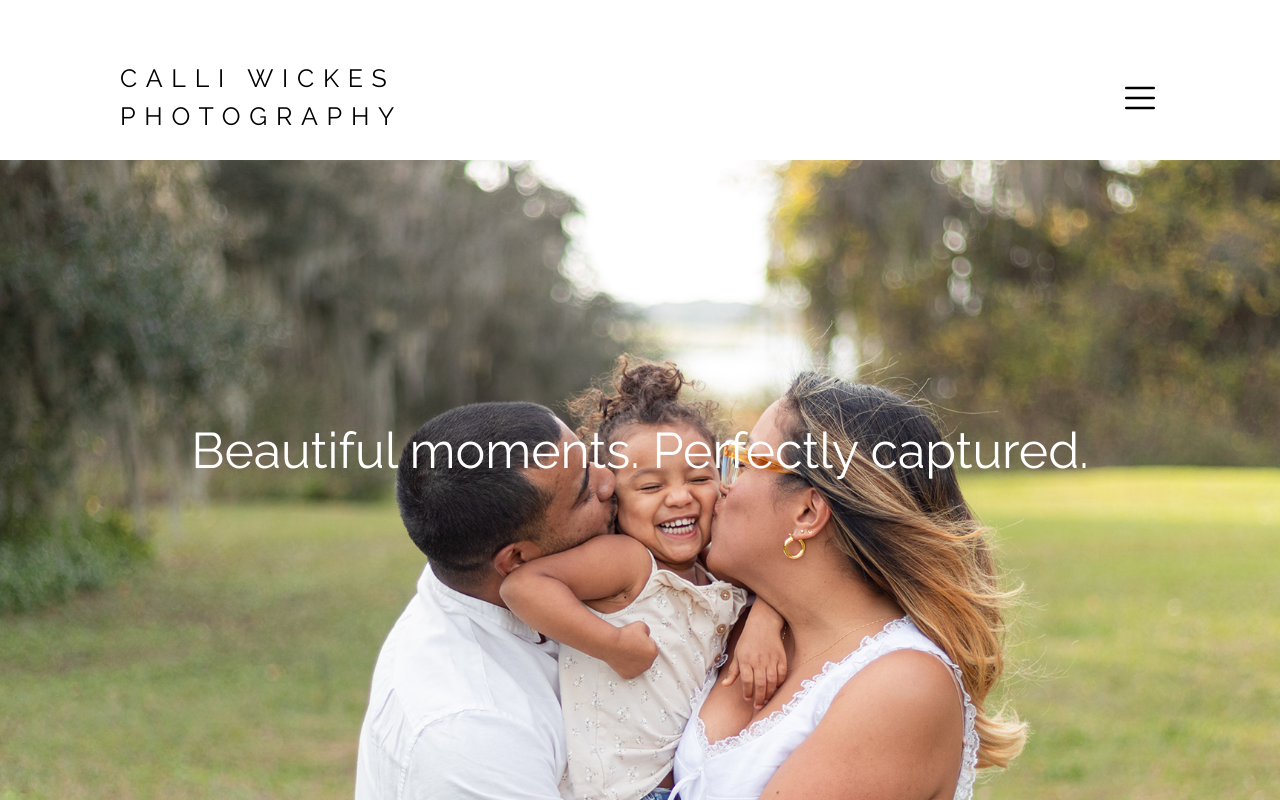
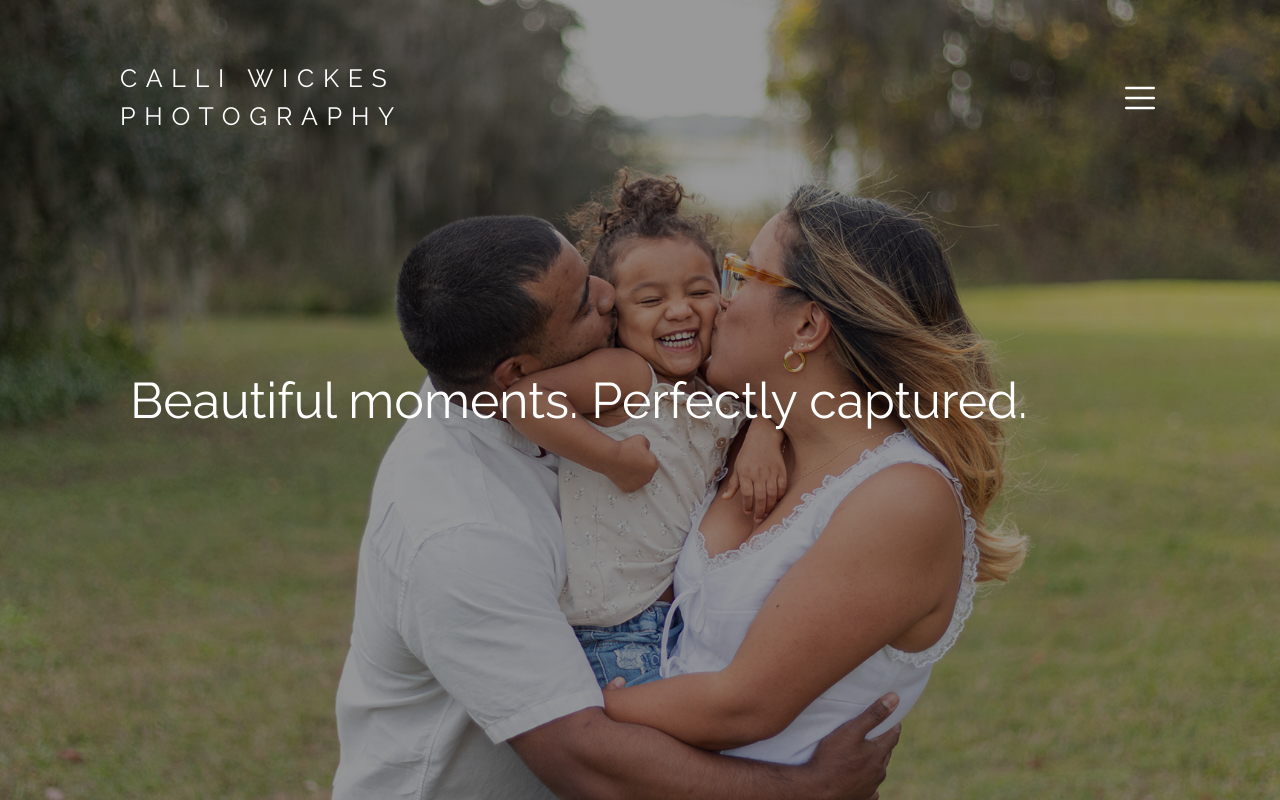
Before and after one commit to joewickes/calliwickesphotography, a Next.js app: page /pricing in a window 1280 px wide. Shown: the top 800 px of the page. Built offline with nearby package versions, Linux system fonts and the light colour scheme.

Commit message:
Update styling

```diff
--- a/src/app/about/page.tsx
+++ b/src/app/about/page.tsx
@@ -17,7 +17,7 @@ const AboutPage = () => {
   return (
     <main>
       <Header />
-      <section className="mt-[20dvh] px-[30px] mb-[60px]">
+      <section className="md:mt-[20dvh] px-[30px] mb-[60px]">
         <h1 className="text-[40px] leading-1 font-thin flex flex-col mb-[80px] md:text-[75px] md:ml-[100px] md:pt-[100px]">
           <span>
             <span>{`Hi! I'm Calli + I`}</span> <span>{`love capturing`}</span>{" "}
@@ -50,7 +50,7 @@ const AboutPage = () => {
 
       <section id="about" className="px-[30px] md:flex md:py-[100px]">
         <div className="flex justify-center mb-[60px] md:flex-1">
-          <div className="mt-[120px] md:mt-0 h-[90dvw] w-[90dvw] md:h-auto md:w-auto overflow-hidden md:pl-[100px]">
+          <div className="md:mt-[120px] md:mt-0 h-[90dvw] w-[90dvw] md:h-auto md:w-auto overflow-hidden md:pl-[100px]">
             <Image
               src="/images/Home/tampaphotographerportrait.webp"
               alt="Tampa photographer in downtown portrait."
--- a/src/app/contact/page.tsx
+++ b/src/app/contact/page.tsx
@@ -80,10 +80,10 @@ const ContactPage = () => {
         pauseOnHover
         transition={Slide}
       />
-      <Header />
+      <Header isHome />
       <section
         id="kideatingfruit"
-        className="mt-[10dvh] md:mt-[20dvh] px-[30px] text-white mb-[30px] md:flex md:h-[75dvh] md:items-center"
+        className="pt-[15dvh] px-[30px] h-[100dvh] text-white mb-[30px] md:flex md:items-center"
       >
         <h2 className="text-[40px] leading-1 flex flex-col text-white pt-[60px] md:text-[70px] md:font-thin md:pl-[100px] md:flex-1 md:pt-0 md:pb-[60px]">
           {`Start saving these moments`}
--- a/src/app/familygallery/page.tsx
+++ b/src/app/familygallery/page.tsx
@@ -19,7 +19,7 @@ const FamilyGalleryPage = () => {
         <h2 className="text-white text-[38px] font-thin leading-1 flex flex-col pt-[60px] md:text-[70px] md:pt-[20%]">{`Families + Couples`}</h2>
         <p className="text-white text-[15px] font-thin px-[40px] py-[150px]">{`Family photos made into timeless memories.`}</p>
       </section>
-      <section className="px-[30px] mb-[60px] md:flex md:items-center md:px-[100px] md:mb-[150px]">
+      <section className="px-[30px] mb-[60px] md:flex md:items-center md:px-[100px] md:mb-[150px] md:mt-[100px]">
         <h1 className="text-[40px] leading-1 mb-[30px] md:flex-1 md:text-[50px]">{`Family Photography`}</h1>
         <p className="font-thin md:flex-1">{`Every Tampa family is uniquely beautiful. I specialize in capturing the relaxed and joyful interactions that make your family extraordinary. Whether it's the warmth of big family gatherings or the intimacy of shoots with you and your fur baby, each family photography session in Tampa is tailored to create an experience you'll truly adore. Let's capture portraits that authentically reflect your family's story, offering you cherished memories that reflect your family. Images that you’ll want to print, frame, and hold close forever.`}</p>
       </section>
--- a/src/app/globals.css
+++ b/src/app/globals.css
@@ -89,3 +89,12 @@ html {
   top: 0;
   cursor: pointer;
 }
+
+#couplewithdaughter {
+  background-image: linear-gradient(rgba(0, 0, 0, 0.4), rgba(0, 0, 0, 0.4)),
+    url("/images/Pricing/couplekissingtheirdaughter.webp");
+  background-size: cover;
+  background-position: center;
+  top: 0;
+  cursor: pointer;
+}
--- a/src/app/pricing/page.tsx
+++ b/src/app/pricing/page.tsx
@@ -51,23 +51,26 @@ const PricingPage = () => {
 
   return (
     <main>
-      <Header />
+      <Header isHome />
 
-      <Image
+      {/* <Image
         className="mt-[10dvh] md:mt-[20dvh]"
         src="/images/Pricing/couplekissingtheirdaughter.webp"
         priority
         height={1149}
         width={1724}
         alt="Dad and mom kiss daughter cheeks, surrounded by beautiful Florida scenery"
-      />
-      <section className="mt-[60px] md:mt-0 px-[30px]">
-        <p className="text-[30px] leading-1 font-thin flex flex-col mb-[60px] md:mb-0 text-center md:translate-y-[-75dvh] md:font-normal md:text-white md:text-[50px]">
+      /> */}
+      <section
+        className="px-[30px] h-[100dvh] flex items-center"
+        id="couplewithdaughter"
+      >
+        <p className="text-[30px] leading-1 font-thin flex flex-col mb-[60px] md:mb-0 text-center md:font-normal md:ml-[100px] text-white md:text-[50px]">
           {`Beautiful moments. Perfectly captured.`}
         </p>
       </section>
 
-      <section className="mt-[60px] md:mt-0 px-[30px]">
+      <section className="mt-[60px] md:mt-0 px-[30px] md:mt-[100px]">
         <h1 className="text-[40px] leading-1 flex flex-col mb-[50px] text-center md:text-[70px]">
           {`Pricing Packages`}
         </h1>
@@ -161,31 +164,6 @@ const PricingPage = () => {
         </div>
       </section>
 
-      <section className="px-[30px] md:flex md:mt-[100px] md:mb-[200px]">
-        <div className="md:flex md:flex-col md:justify-center md:pl-[100px] md:flex-1">
-          <p className="text-center mb-[50px] font-thin md:text-left">
-            {`Family portraits framed in time`}
-          </p>
-          <h2 className="text-center text-[30px] leading-1 flex flex-col mb-[60px] md:text-left md:pr-[100px] md:text-[50px]">
-            {`Get in touch and let's document life`}
-          </h2>
-          <div className="flex justify-center md:justify-start">
-            <Link href="/contact" legacyBehavior passHref>
-              <CaretRight size={30} className="mb-[30px]" />
-            </Link>
-          </div>
-        </div>
-        <div className="md:flex md:justify-center md:flex-1">
-          <Image
-            src="/images/Pricing/grandparentswithgrandkidsonhalloweenintampa.webp"
-            height={1206}
-            width={804}
-            alt="family photographer - Tampa, Wesley Chapel, Dade City, San Antonio - Florida, FL"
-            className="md:max-w-[456px]"
-          />
-        </div>
-      </section>
-
       <Footer />
     </main>
   );
--- a/src/app/seniorgallery/page.tsx
+++ b/src/app/seniorgallery/page.tsx
@@ -20,7 +20,7 @@ const SeniorGalleryPage = () => {
         <p className="md:pl-0 text-white text-[15px] font-thin px-[40px] py-[150px]">{`Senior photos to capture this short season of life`}</p>
       </section>
       <section className="md:mt-[100px] px-[30px] mb-[60px] md:flex md:items-center md:px-[100px] md:mb-[150px]">
-        <h1 className="text-[40px] leading-1 mb-[30px] md:flex-1 md:text-[50px]">{`High School Senior Photography in Tampa`}</h1>
+        <h1 className="text-[40px] leading-1 mb-[30px] md:flex-1 md:text-[50px] md:pr-[75px]">{`High School Senior Photography in Tampa`}</h1>
         <p className="font-thin md:flex-1">{`Get ready to embark on a journey back in time, reliving the best moments of your high school years through our laid-back senior portraits in Tampa. It's not just about preserving memories; it's about capturing the real you, showcasing the essence of your unique personality. These portraits are more than images; they're a time capsule of laughter, friendships, and the spirit of your high school experience. Share the love with your crew and family, creating memories that stand the test of time! Imagine these portraits gracing the walls, telling a story of joy, accomplishment, and the relaxed charm of your Tampa journey. Let's create a truly remarkable chapter, effortlessly captured in every frame, ensuring that each portrait is a vivid celebration of your high school years in Tampa!`}</p>
       </section>
 
```
